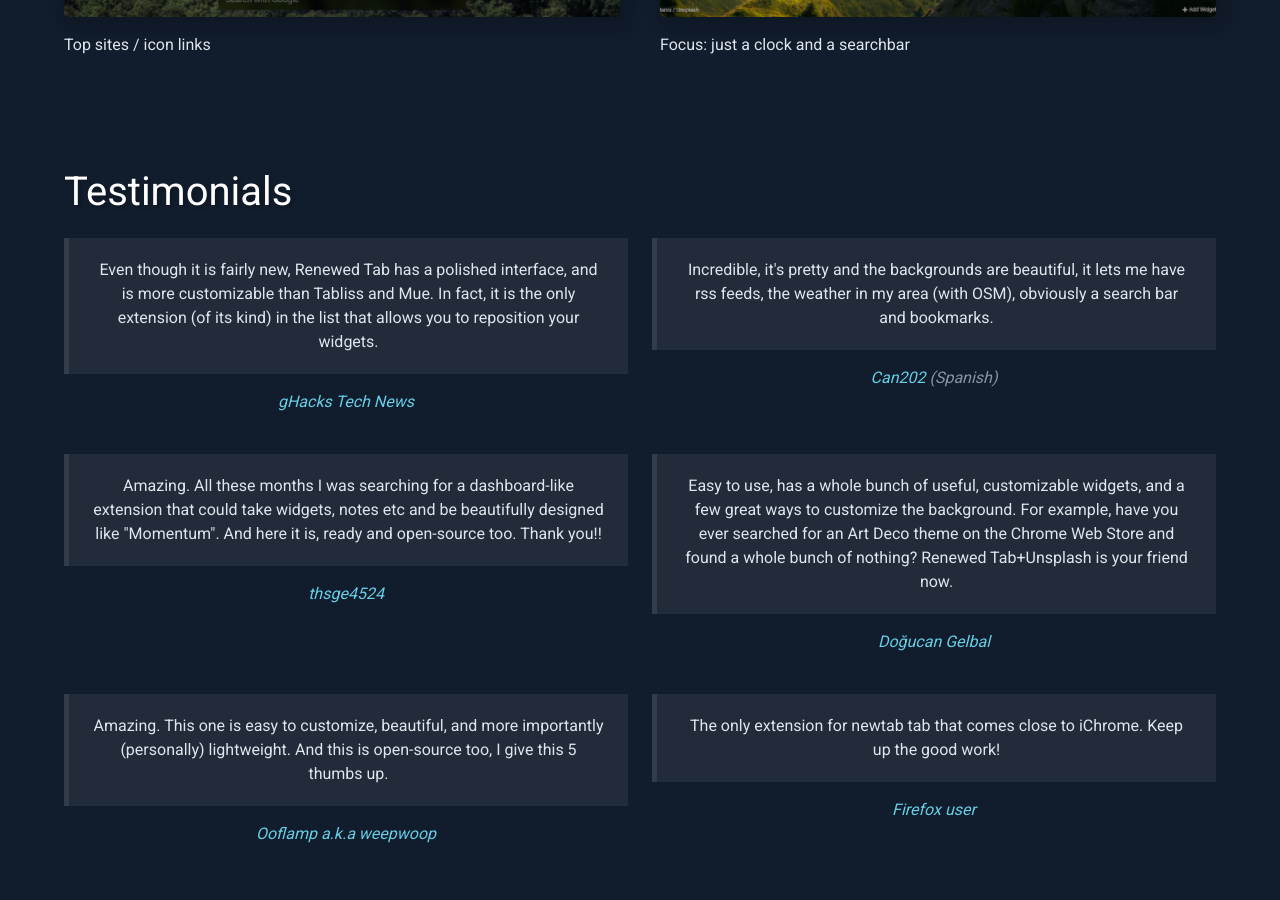
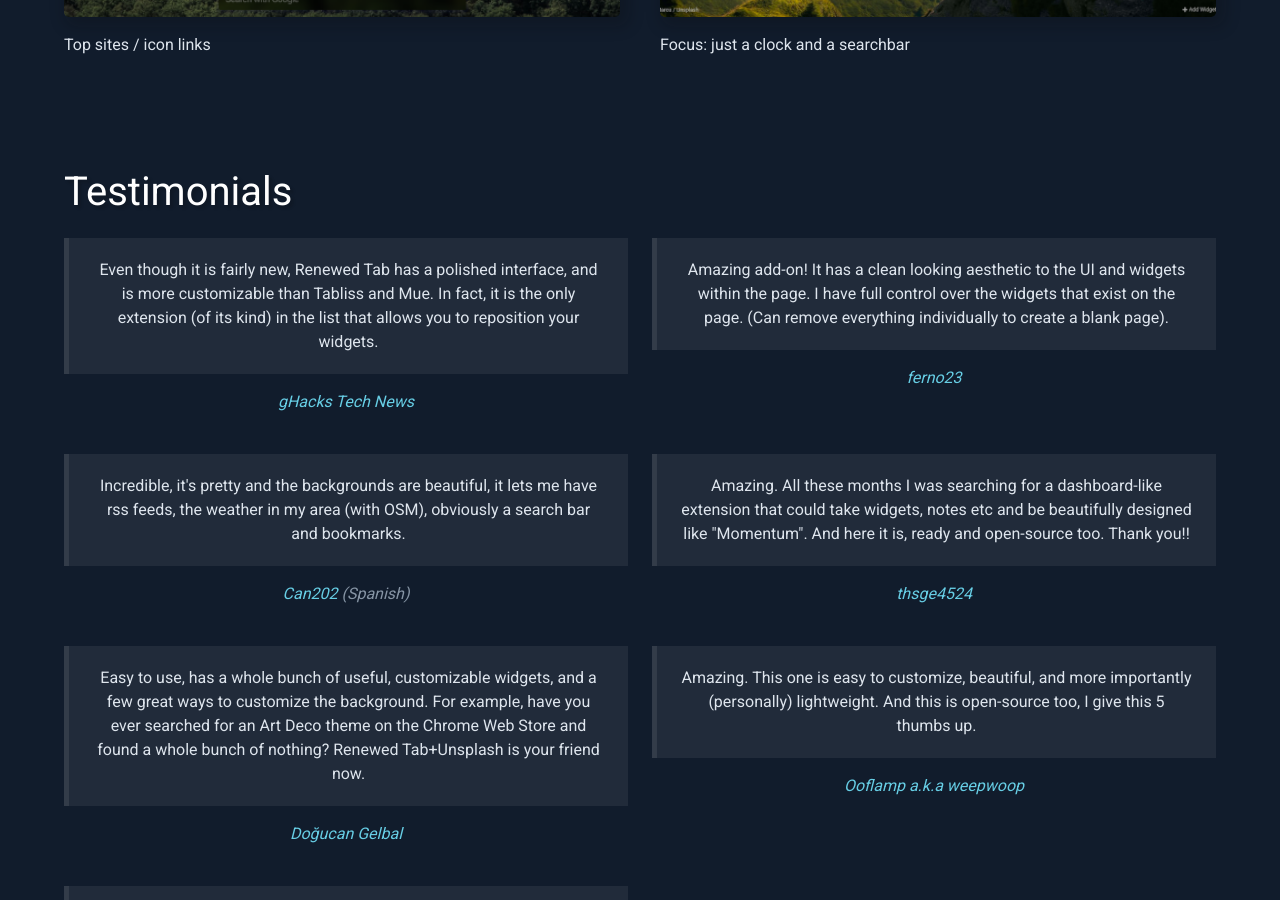
Before and after one commit to rubenwardy/renewedtab_website, a Jekyll site: the page built from en/index.html, in a window 1280 px wide and 900 px high, scrolled down 5083 px. Built offline with Jekyll 4.4.1, drawn with Linux system fonts in a browser that asks for light colours.

```diff
--- a/_data/en/testimonials.yml
+++ b/_data/en/testimonials.yml
@@ -4,6 +4,13 @@
     Even though it is fairly new, Renewed Tab has a polished interface, and is
     more customizable than Tabliss and Mue. In fact, it is the only extension
     (of its kind) in the list that allows you to reposition your widgets.
+
+- url: https://addons.mozilla.org/en-US/firefox/addon/renewed-tab/reviews/1808930/
+  author: ferno23
+  text: >
+    Amazing add-on! It has a clean looking aesthetic to the UI and widgets
+    within the page. I have full control over the widgets that exist on the
+    page. (Can remove everything individually to create a blank page).
 
 - url: https://addons.mozilla.org/en-GB/firefox/addon/renewed-tab/reviews/1735086/?utm_content=testimonial&utm_medium=referral&utm_source=renewedtab.com
   author: Can202
```
